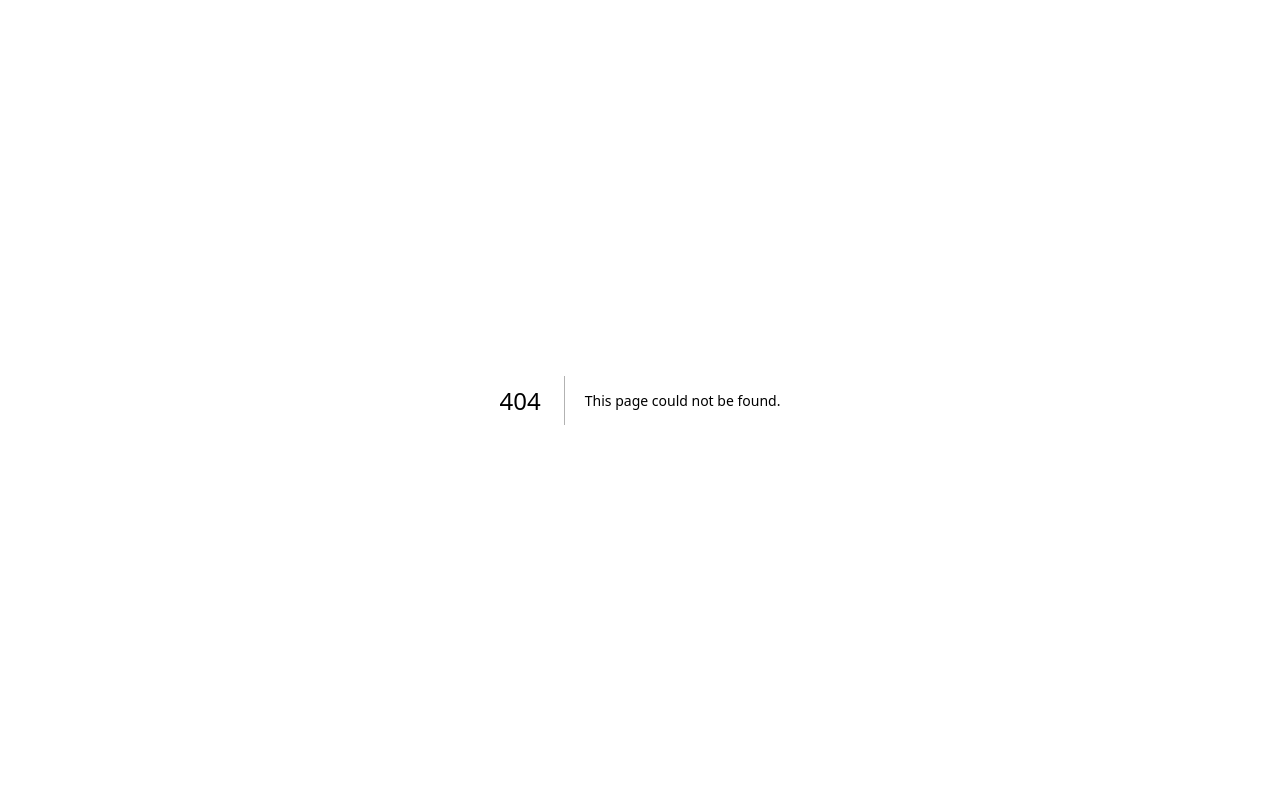
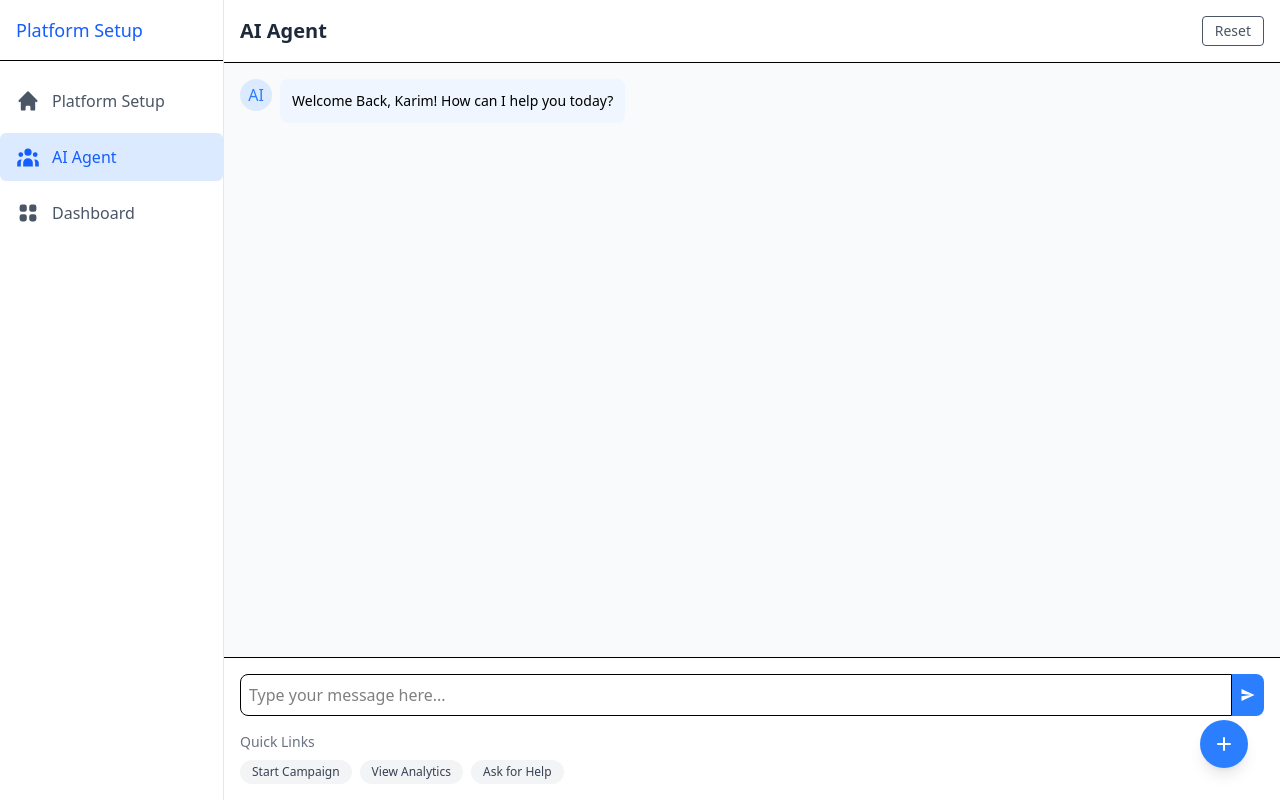
Before and after one commit to Elanngo-Madheswaran/humanity-foundations-task, a Next.js app: page /dashboard/ai-agent in a window 1280 px wide. Before the commit this address had no page. Built offline with nearby package versions, Linux system fonts and the light colour scheme; sample sign-in values are in the browser's storage.

Commit message:
simple ai agent done

```diff
--- a/public/components/Navbar.js
+++ b/public/components/Navbar.js
@@ -18,7 +18,7 @@ export default function Navbar() {
       ),
     },
     {
-      href: '/ai-agent',
+      href: '/dashboard/ai-agent',
       label: 'AI Agent',
       icon: (
         <svg className="w-6 h-6 mr-3" fill="currentColor" viewBox="0 0 20 20">
--- /dev/null
+++ b/src/app/dashboard/ai-agent/page.js
@@ -0,0 +1,132 @@
+'use client';
+import { useState, useRef, useEffect } from 'react';
+import Image from 'next/image';
+import { IoMdSend } from 'react-icons/io';
+
+
+
+export default function AIAgent() {
+    const [messages, setMessages] = useState([
+        {
+            role: 'ai',
+            content: 'Welcome Back, Karim! How can I help you today?'
+        }
+    ]);
+    const [input, setInput] = useState('');
+    const messagesEndRef = useRef(null);
+
+    const scrollToBottom = () => {
+        messagesEndRef.current?.scrollIntoView({ behavior: 'smooth' });
+    };
+
+    useEffect(() => {
+        scrollToBottom();
+    }, [messages]);
+
+    // Simulate AI responses based on user messages
+    const handleSendMessage = async (e) => {
+        e.preventDefault();
+        if (!input.trim()) return;
+
+        // Add user message
+        setMessages(prev => [...prev, { role: 'user', content: input }]);
+        const userMessage = input;
+        setInput('');
+
+        // Simulate AI thinking
+        setTimeout(() => {
+            let response;
+
+            if (userMessage.toLowerCase().includes('referral campaign')) {
+                response = "Absolutely! I'll help you create a high-converting referral campaign step by step. Let's start by defining your main objective. What's the primary goal of this campaign?";
+            } else if (userMessage.toLowerCase().includes('goal')) {
+                response = "That's a great goal! Referral campaigns work best when there's a strong incentive. What kind of reward would you like to offer referrers?";
+            } else if (userMessage.toLowerCase().includes('discount')) {
+                response = "Smart choice! Discounts are a great way to encourage both referrals and repeat purchases. How much discount would you like to offer per successful referral?";
+            } else if (userMessage.toLowerCase().includes('15%')) {
+                response = "15% sounds like a strong incentive! Now, let's define when a referral is considered valid. When should the referrer receive their reward?";
+            } else if (userMessage.toLowerCase().includes('signs up')) {
+                response = "That's a great way to ensure that your campaign drives real revenue! Now, how long do you want this referral campaign to run?";
+            } else if (userMessage.toLowerCase().includes('month')) {
+                response = "Got it! Here's a quick summary of your campaign:\n\n• Goal: Increase sales\n• Reward: 15% discount on the next purchase\n• Condition: Reward is given when the referred person makes a purchase\n• Duration: 3 months";
+            } else {
+                response = "I understand. Could you provide more details about what you're looking for in your referral campaign?";
+            }
+
+            setMessages(prev => [...prev, { role: 'ai', content: response }]);
+        }, 1000);
+    };
+
+    return (
+        <div className="flex flex-col h-screen bg-gray-50">
+            <div className="flex items-center justify-between p-4 bg-white border-b">
+                <div className="flex items-center">
+                    <h1 className="text-xl font-semibold text-gray-800">AI Agent</h1>
+                </div>
+                <button className="px-3 py-1 text-sm text-gray-600 border rounded hover:bg-gray-100">
+                    Reset
+                </button>
+            </div>
+
+            <div className="flex-1 overflow-y-auto p-4">
+                {messages.map((message, index) => (
+                    <div key={index} className="mb-4">
+                        {message.role === 'ai' ? (
+                            <div className="flex items-start">
+                                <div className="flex items-center justify-center h-8 w-8 rounded-full bg-blue-100 text-blue-500 mr-2">
+                                    <span>AI</span>
+                                </div>
+                                <div className="bg-blue-50 p-3 rounded-lg max-w-[80%]">
+                                    <p className="text-sm">{message.content}</p>
+                                </div>
+                            </div>
+                        ) : (
+                            <div className="flex items-start justify-end">
+                                <div className="bg-white border p-3 rounded-lg max-w-[80%]">
+                                    <p className="text-sm">{message.content}</p>
+                                </div>
+                                <div className="flex items-center justify-center h-8 w-8 rounded-full bg-gray-200 ml-2">
+                                    <span>U</span>
+                                </div>
+                            </div>
+                        )}
+                    </div>
+                ))}
+                <div ref={messagesEndRef} />
+            </div>
+
+            <div className="p-4 border-t bg-white">
+                <form onSubmit={handleSendMessage} className="flex">
+                    <input
+                        type="text"
+                        value={input}
+                        onChange={(e) => setInput(e.target.value)}
+                        placeholder="Type your message here..."
+                        className="flex-1 p-2 border rounded-l-lg focus:outline-none focus:ring-2 focus:ring-blue-300"
+                    />
+                    <button
+                        type="submit"
+                        className="bg-blue-500 text-white p-2 rounded-r-lg hover:bg-blue-600"
+                    >
+                        <IoMdSend />
+                    </button>
+                </form>
+
+                <div className="mt-4">
+                    <p className="text-sm font-medium text-gray-500">Quick Links</p>
+                    <div className="flex mt-2">
+                        <button className="mr-2 px-3 py-1 text-xs bg-gray-100 hover:bg-gray-200 rounded-full text-gray-700">
+                            Start Campaign
+                        </button>
+                        <button className="mr-2 px-3 py-1 text-xs bg-gray-100 hover:bg-gray-200 rounded-full text-gray-700">
+                            View Analytics
+                        </button>
+                        <button className="px-3 py-1 text-xs bg-gray-100 hover:bg-gray-200 rounded-full text-gray-700">
+                            Ask for Help
+                        </button>
+                    </div>
+                </div>
+            </div>
+        </div>
+    );
+}
```
